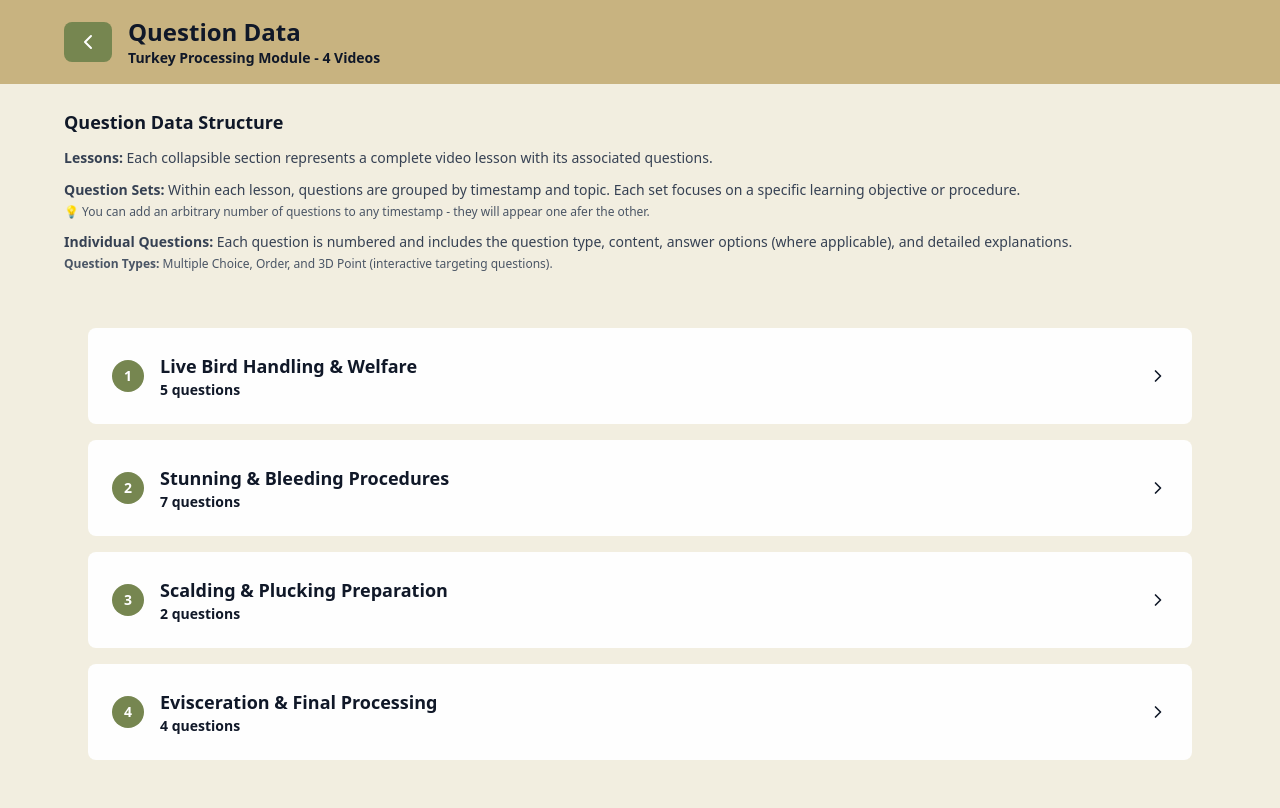
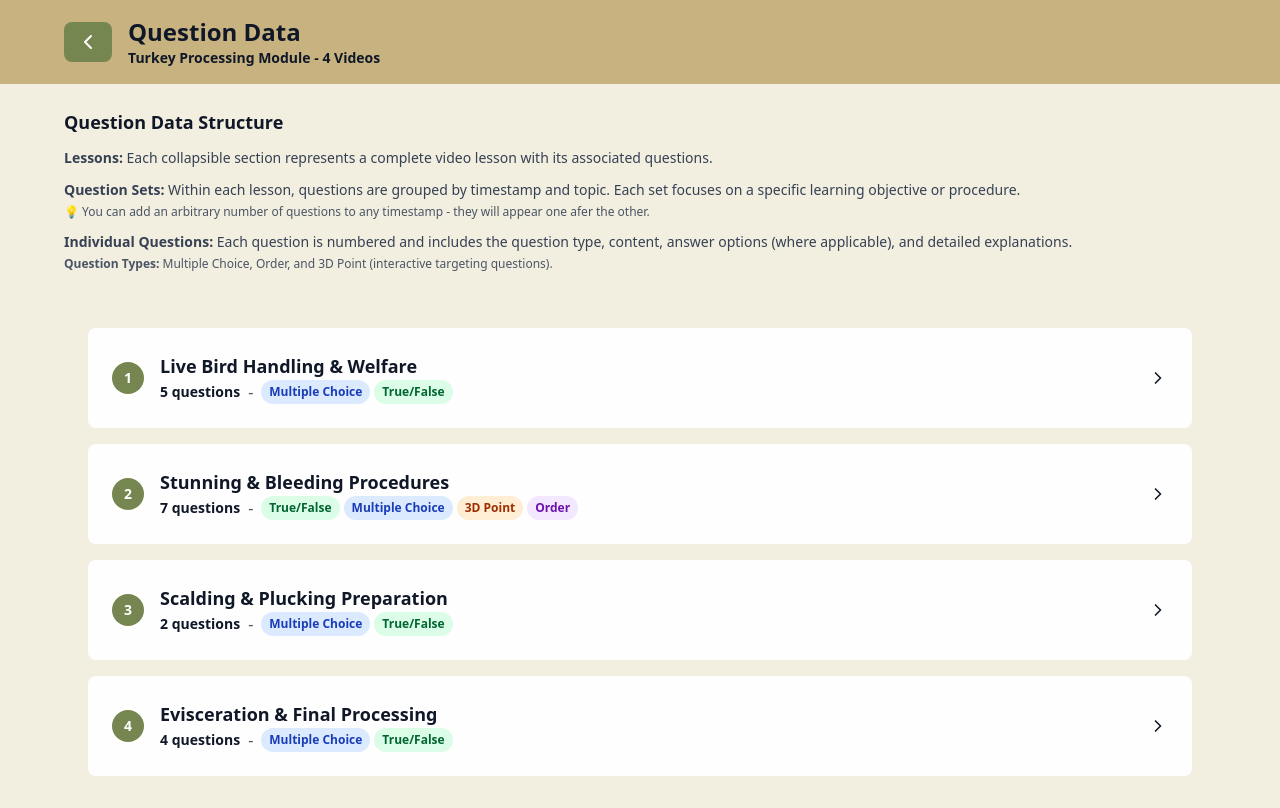
Before and after one commit to disrae/ssmpa-demo, a Next.js app: page /question-data in a window 1280 px wide. Built offline with nearby package versions, Linux system fonts and the light colour scheme.

Commit message:
camera angle per question

```diff
--- a/app/question-data/page.tsx
+++ b/app/question-data/page.tsx
@@ -93,6 +93,32 @@ export default function QuestionDataPage() {
       case '3d-point': return '3D Point';
       default: return type;
     }
+  };
+
+  const getQuestionTypeColor = (type: string) => {
+    switch (type) {
+      case 'multiple-choice': return 'bg-blue-100 text-blue-800';
+      case 'true-false': return 'bg-green-100 text-green-800';
+      case 'order': return 'bg-purple-100 text-purple-800';
+      case '3d-point': return 'bg-orange-100 text-orange-800';
+      default: return 'bg-gray-100 text-gray-800';
+    }
+  };
+
+  const getQuestionTypes = (questions: Question[]) => {
+    const types = [...new Set(questions.map(q => q.type))];
+    return (
+      <div className="flex flex-wrap gap-1">
+        {types.map(type => (
+          <span
+            key={type}
+            className={`px-2 py-1 text-xs font-semibold rounded-full ${getQuestionTypeColor(type)}`}
+          >
+            {getQuestionTypeLabel(type)}
+          </span>
+        ))}
+      </div>
+    );
   };
 
   const getQuestionGroupTitle = (lessonId: string, time: string) => {
@@ -214,7 +240,13 @@ export default function QuestionDataPage() {
                   </div>
                   <div>
                     <h3 className="text-lg font-bold text-gray-900">{lesson.title}</h3>
-                    <p className="text-sm font-semibold text-gray-900">{lesson.questions.reduce((total, group) => total + group.questions.length, 0)} questions</p>
+                    <div className="flex items-center gap-2 flex-wrap">
+                      <p className="text-sm font-semibold text-gray-900">
+                        {lesson.questions.reduce((total, group) => total + group.questions.length, 0)} questions
+                      </p>
+                      <span className="text-gray-600">-</span>
+                      {getQuestionTypes(lesson.questions.flatMap(group => group.questions))}
+                    </div>
                   </div>
                 </div>
                 {expandedLessons.has(lesson.id) ? (
@@ -247,9 +279,13 @@ export default function QuestionDataPage() {
                                 <h5 className="text-base font-bold text-gray-900">
                                   {getQuestionGroupTitle(lesson.id, String(questionGroup.time))}
                                 </h5>
-                                <p className="text-sm font-semibold text-gray-700">
-                                  {formatTime(parseTimeToSeconds(questionGroup.time))} - {questionGroup.questions.length} question{questionGroup.questions.length !== 1 ? 's' : ''}
-                                </p>
+                                <div className="flex items-center gap-2 flex-wrap">
+                                  <p className="text-sm font-semibold text-gray-700">
+                                    {formatTime(parseTimeToSeconds(questionGroup.time))} - {questionGroup.questions.length} question{questionGroup.questions.length !== 1 ? 's' : ''}
+                                  </p>
+                                  <span className="text-gray-600">-</span>
+                                  {getQuestionTypes(questionGroup.questions)}
+                                </div>
                               </div>
                             </div>
                             {isExpanded ? (
--- a/components/ThreeDQuestion.tsx
+++ b/components/ThreeDQuestion.tsx
@@ -47,9 +47,9 @@ export function ThreeDQuestion({ question, onAnswer }: ThreeDQuestionProps) {
           Moved the red ball inside TurkeyModel to ensure it uses the same coordinate space.
        */}
        <Canvas shadows camera={{
-        position: [2, 25, 150],
-         fov: 45
-       }}>
+        position: question.cameraView?.position || [2, 25, 150],
+        fov: 45
+      }}>
         <ambientLight intensity={1.5} />
         <directionalLight position={[10, 10, 5]} intensity={2} />
         <Suspense fallback={null}>
@@ -60,7 +60,7 @@ export function ThreeDQuestion({ question, onAnswer }: ThreeDQuestionProps) {
               zones={question.targetZone?.zones || []}
             />
           </Stage>
-          <OrbitControls makeDefault target={[0, 40, 0]} />
+          <OrbitControls makeDefault target={question.cameraView?.target || [0, 40, 0]} />
         </Suspense>
       </Canvas>
 
--- a/lib/questions.ts
+++ b/lib/questions.ts
@@ -302,6 +302,10 @@ export const curriculumModules: Module[] = [
                   zones: [
                     { x: -0.06378170048081416, y: 68, z: 29, radius: 1.25 }
                   ]
+                },
+                cameraView: {
+                  position: [2, 110, -150],
+                  target: [0, 25, 0]
                 }
               }
             ]
```
